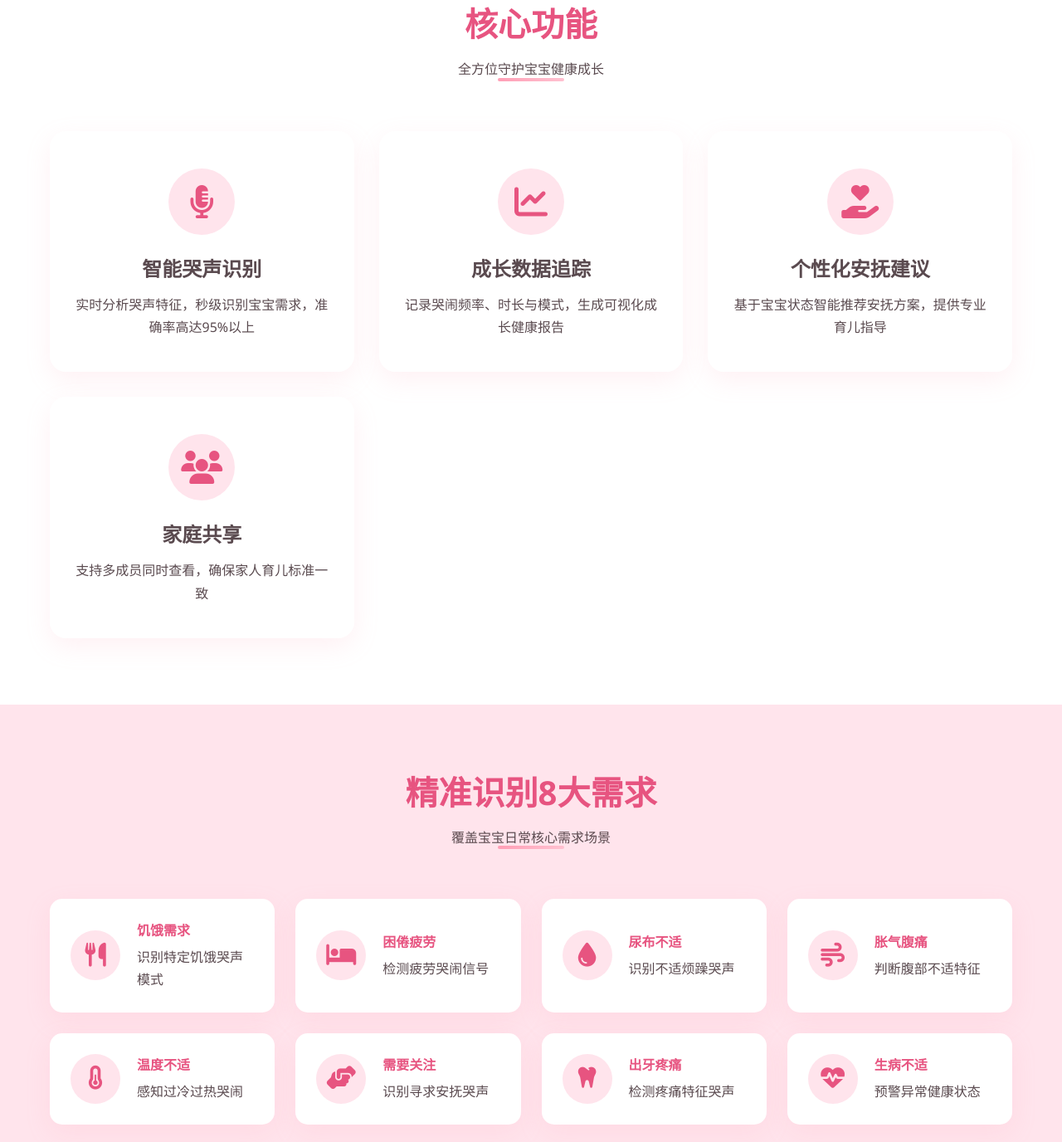
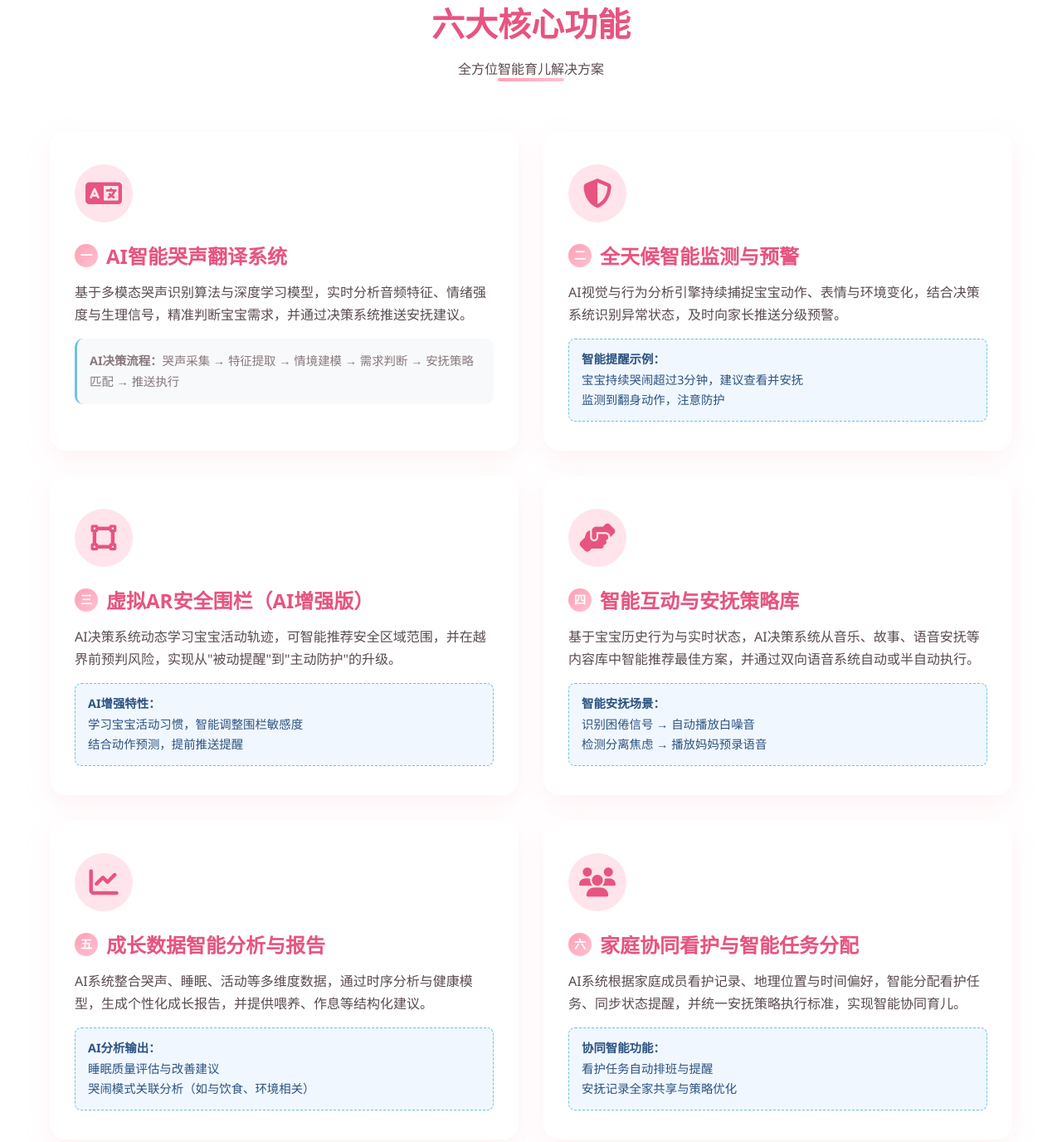
Before and after one commit to xuhenan519/iibaby, a plain HTML site: page index.html in a window 1280 px wide. Shown: the part 739-2115 px from the top of the page at 83% size. Drawn offline with Linux system fonts and the light colour scheme.

Commit message:
updata index

```diff
--- a/index.html
+++ b/index.html
@@ -268,52 +268,89 @@
             50% { transform: translateY(-20px); }
         }
 
-        /* ===== 产品功能 ===== */
+        /* ===== 六大核心功能 ===== */
         .features {
             background: white;
         }
 
         .features-grid {
             display: grid;
-            grid-template-columns: repeat(auto-fit, minmax(280px, 1fr));
+            grid-template-columns: repeat(auto-fit, minmax(380px, 1fr));
             gap: 30px;
         }
 
         .feature-card {
             background: var(--card-bg);
             border-radius: var(--radius);
-            padding: 40px 30px;
-            text-align: center;
+            padding: 35px 30px;
             box-shadow: var(--shadow);
             transition: all 0.3s ease;
             border-top: 5px solid transparent;
+            position: relative;
+            min-height: 320px;
         }
 
         .feature-card:hover {
-            transform: translateY(-10px);
+            transform: translateY(-8px);
             border-top-color: var(--primary-pink);
         }
 
         .feature-icon {
-            width: 80px;
-            height: 80px;
+            width: 70px;
+            height: 70px;
             background: var(--pink-light);
             border-radius: 50%;
             display: flex;
             align-items: center;
             justify-content: center;
-            margin: 0 auto 25px;
+            margin-bottom: 25px;
         }
 
         .feature-icon i {
-            font-size: 2.5rem;
+            font-size: 2.2rem;
             color: var(--pink-deep);
         }
 
         .feature-card h3 {
             font-size: 1.5rem;
             margin-bottom: 15px;
-            color: var(--text-dark);
+            color: var(--pink-deep);
+            display: flex;
+            align-items: center;
+            gap: 10px;
+        }
+
+        .feature-card h3 .feature-number {
+            background: var(--pink-gradient);
+            color: white;
+            width: 28px;
+            height: 28px;
+            border-radius: 50%;
+            display: inline-flex;
+            align-items: center;
+            justify-content: center;
+            font-size: 0.9rem;
+            font-weight: 600;
+        }
+
+        .process-flow {
+            margin-top: 15px;
+            padding: 15px;
+            background: #f8f9fa;
+            border-radius: 10px;
+            font-size: 0.9rem;
+            color: var(--text-light);
+            border-left: 3px solid var(--tech-blue);
+        }
+
+        .feature-example {
+            margin-top: 15px;
+            padding: 12px 15px;
+            background: #f0f7ff;
+            border-radius: 8px;
+            font-size: 0.9rem;
+            color: #2c5282;
+            border: 1px dashed #6EC1E4;
         }
 
         /* ===== 8大需求展示 ===== */
@@ -716,6 +753,10 @@
             .architecture-diagram {
                 flex-direction: column;
             }
+
+            .features-grid {
+                grid-template-columns: 1fr;
+            }
         }
 
         @media (max-width: 768px) {
@@ -772,7 +813,7 @@
 
                 <div class="nav-links">
                     <a href="#home">首页</a>
-                    <a href="#features">产品功能</a>
+                    <a href="#features">核心功能</a>
                     <a href="#needs">8大需求</a>
                     <a href="#tech-demo">技术体验</a>
                     <a href="#core-tech">核心技术</a>
@@ -804,8 +845,8 @@
                             <span class="stat-label">大需求分类</span>
                         </div>
                         <div class="stat-item">
-                            <span class="stat-number">10000+</span>
-                            <span class="stat-label">标注样本</span>
+                            <span class="stat-number">&lt;0.5s</span>
+                            <span class="stat-label">实时响应</span>
                         </div>
                     </div>
                 </div>
@@ -819,45 +860,89 @@
         </div>
     </section>
 
-    <!-- 产品功能 -->
+    <!-- 六大核心功能 -->
     <section class="features" id="features">
         <div class="container">
             <div class="section-title">
-                <h2>核心功能</h2>
-                <p>全方位守护宝宝健康成长</p>
+                <h2>六大核心功能</h2>
+                <p>全方位智能育儿解决方案</p>
             </div>
 
             <div class="features-grid">
                 <div class="feature-card">
                     <div class="feature-icon">
-                        <i class="fas fa-microphone-alt"></i>
+                        <i class="fas fa-language"></i>
                     </div>
-                    <h3>智能哭声识别</h3>
-                    <p>实时分析哭声特征，秒级识别宝宝需求，准确率高达95%以上</p>
+                    <h3><span class="feature-number">一</span> AI智能哭声翻译系统</h3>
+                    <p>基于多模态哭声识别算法与深度学习模型，实时分析音频特征、情绪强度与生理信号，精准判断宝宝需求，并通过决策系统推送安抚建议。</p>
+                    <div class="process-flow">
+                        <strong>AI决策流程：</strong>哭声采集 → 特征提取 → 情境建模 → 需求判断 → 安抚策略匹配 → 推送执行
+                    </div>
+                </div>
+
+                <div class="feature-card">
+                    <div class="feature-icon">
+                        <i class="fas fa-shield-alt"></i>
+                    </div>
+                    <h3><span class="feature-number">二</span> 全天候智能监测与预警</h3>
+                    <p>AI视觉与行为分析引擎持续捕捉宝宝动作、表情与环境变化，结合决策系统识别异常状态，及时向家长推送分级预警。</p>
+                    <div class="feature-example">
+                        <strong>智能提醒示例：</strong><br>
+                        宝宝持续哭闹超过3分钟，建议查看并安抚<br>
+                        监测到翻身动作，注意防护
+                    </div>
+                </div>
+
+                <div class="feature-card">
+                    <div class="feature-icon">
+                        <i class="fas fa-vector-square"></i>
+                    </div>
+                    <h3><span class="feature-number">三</span> 虚拟AR安全围栏（AI增强版）</h3>
+                    <p>AI决策系统动态学习宝宝活动轨迹，可智能推荐安全区域范围，并在越界前预判风险，实现从"被动提醒"到"主动防护"的升级。</p>
+                    <div class="feature-example">
+                        <strong>AI增强特性：</strong><br>
+                        学习宝宝活动习惯，智能调整围栏敏感度<br>
+                        结合动作预测，提前推送提醒
+                    </div>
+                </div>
+
+                <div class="feature-card">
+                    <div class="feature-icon">
+                        <i class="fas fa-hands-helping"></i>
+                    </div>
+                    <h3><span class="feature-number">四</span> 智能互动与安抚策略库</h3>
+                    <p>基于宝宝历史行为与实时状态，AI决策系统从音乐、故事、语音安抚等内容库中智能推荐最佳方案，并通过双向语音系统自动或半自动执行。</p>
+                    <div class="feature-example">
+                        <strong>智能安抚场景：</strong><br>
+                        识别困倦信号 → 自动播放白噪音<br>
+                        检测分离焦虑 → 播放妈妈预录语音
+                    </div>
                 </div>
 
                 <div class="feature-card">
                     <div class="feature-icon">
                         <i class="fas fa-chart-line"></i>
                     </div>
-                    <h3>成长数据追踪</h3>
-                    <p>记录哭闹频率、时长与模式，生成可视化成长健康报告</p>
-                </div>
-
-                <div class="feature-card">
-                    <div class="feature-icon">
-                        <i class="fas fa-hand-holding-heart"></i>
+                    <h3><span class="feature-number">五</span> 成长数据智能分析与报告</h3>
+                    <p>AI系统整合哭声、睡眠、活动等多维度数据，通过时序分析与健康模型，生成个性化成长报告，并提供喂养、作息等结构化建议。</p>
+                    <div class="feature-example">
+                        <strong>AI分析输出：</strong><br>
+                        睡眠质量评估与改善建议<br>
+                        哭闹模式关联分析（如与饮食、环境相关）
                     </div>
-                    <h3>个性化安抚建议</h3>
-                    <p>基于宝宝状态智能推荐安抚方案，提供专业育儿指导</p>
                 </div>
 
                 <div class="feature-card">
                     <div class="feature-icon">
                         <i class="fas fa-users"></i>
                     </div>
-                    <h3>家庭共享</h3>
-                    <p>支持多成员同时查看，确保家人育儿标准一致</p>
+                    <h3><span class="feature-number">六</span> 家庭协同看护与智能任务分配</h3>
+                    <p>AI系统根据家庭成员看护记录、地理位置与时间偏好，智能分配看护任务、同步状态提醒，并统一安抚策略执行标准，实现智能协同育儿。</p>
+                    <div class="feature-example">
+                        <strong>协同智能功能：</strong><br>
+                        看护任务自动排班与提醒<br>
+                        安抚记录全家共享与策略优化
+                    </div>
                 </div>
             </div>
         </div>
@@ -894,11 +979,11 @@
 
                 <div class="need-item">
                     <div class="need-icon">
-                        <i class="fas fa-tint"></i>
+                        <i class="fas fa-shield-heart"></i>
                     </div>
                     <div class="need-content">
-                        <h4>尿布不适</h4>
-                        <p>识别不适烦躁哭声</p>
+                        <h4>恐惧不安</h4>
+                        <p>识别因惊吓、陌生环境引发的焦虑哭声</p>
                     </div>
                 </div>
 
@@ -1036,12 +1121,12 @@
             <div class="tech-stack">
                 <div class="tech-card">
                     <h3><i class="fas fa-brain"></i> AI哭声语义识别</h3>
-                    <p>基于超10000条标注样本训练的深度学习模型，精准分辨饥饿、疼痛等8类宝宝需求，识别准确率达95%以上。</p>
+                    <p>基于超10000条标注样本训练的深度学习模型，精准分辨8类宝宝需求，识别准确率达95%以上，响应时间&lt;0.5秒。</p>
                     <ul class="tech-features">
                         <li><i class="fas fa-check"></i> 超10000条专业标注样本训练</li>
                         <li><i class="fas fa-check"></i> 95%以上识别准确率</li>
                         <li><i class="fas fa-check"></i> 8类核心需求精准分类</li>
-                        <li><i class="fas fa-check"></i> 实时响应，＜2秒完成分析</li>
+                        <li><i class="fas fa-check"></i> 实时响应，&lt;0.5秒完成分析</li>
                     </ul>
                 </div>
 
@@ -1121,7 +1206,7 @@
                 <div>
                     <h3>产品</h3>
                     <div class="footer-links">
-                        <a href="#features">功能特点</a>
+                        <a href="#features">核心功能</a>
                         <a href="#core-tech">技术原理</a>
                         <a href="#tech-demo">技术体验</a>
                         <a href="#">使用指南</a>
@@ -1195,55 +1280,55 @@
             });
         });
 
-        // 8种情绪的数据配置
+        // 8种情绪的数据配置（基于8大需求）
         const emotionData = [
             {
-                emotion: "饥饿",
+                emotion: "饥饿需求",
                 confidence: 92,
-                features: "哭声短促有力，呈波浪式上升，伴有吮吸动作或手指放入口中",
-                advice: "建议：立即喂奶，检查上次喂奶时间。喂奶前可先安抚，避免宝宝因饥饿过度而呛奶。"
+                features: "哭声短促有力，呈波浪式上升，伴有吮吸动作或手指放入口中，声谱图显示高频集中",
+                advice: "建议：检查上次喂奶时间，立即准备喂奶。喂奶前先安抚宝宝，避免因饥饿过度而呛奶。"
             },
             {
-                emotion: "困倦",
+                emotion: "困倦疲劳",
                 confidence: 88,
-                features: "哭声呈鸣咽状，音调较低，节奏缓慢，可能伴随揉眼睛、打哈欠",
+                features: "哭声呈鸣咽状，音调较低，节奏缓慢，可能伴随揉眼睛、打哈欠，眼睛半闭状态",
                 advice: "建议：营造安静、昏暗的睡眠环境，轻柔安抚，可尝试摇篮曲或白噪音辅助入眠。"
             },
             {
-                emotion: "不适",
+                emotion: "恐惧不安",
                 confidence: 85,
-                features: "哭声尖锐刺耳，时断时续，身体扭动不安，可能因尿布湿或衣物不适",
-                advice: "建议：检查尿布是否干燥，衣物是否过紧或标签摩擦。保持环境舒适温度22-26℃。"
+                features: "哭声突然爆发，音调高亢颤抖，伴有惊跳反射，可能因陌生环境或突然声响引发",
+                advice: "建议：立即拥抱安抚，轻声细语，提供安全感。避免突然的噪音和强光刺激。"
             },
             {
-                emotion: "胀气",
+                emotion: "胀气腹痛",
                 confidence: 90,
-                features: "哭声突然而尖锐，双腿向上蜷缩，腹部紧张，可能在喂奶后发生",
+                features: "哭声尖锐持久，双腿向上蜷缩，腹部紧张，可能在喂奶后发生，伴有排气困难",
                 advice: "建议：竖抱轻拍背部帮助打嗝，顺时针按摩腹部，可尝试飞机抱缓解不适。"
+            },
+            {
+                emotion: "温度不适",
+                confidence: 82,
+                features: "哭声烦躁不安，皮肤潮红或发凉，呼吸变化，手脚温度异常，寻求舒适姿势",
+                advice: "建议：检查环境温度，调整衣物厚度。理想室温22-24℃，避免过热或过冷。"
             },
             {
                 emotion: "需要关注",
                 confidence: 78,
-                features: "哭声轻柔带有试探性，时哭时停，会观察周围是否有人回应",
-                advice: "建议：给予适当关注和拥抱，但避免过度响应以免形成依赖。可进行亲子互动游戏。"
+                features: "哭声轻柔带有试探性，时哭时停，会观察周围是否有人回应，眼神寻找",
+                advice: "建议：给予适当关注和拥抱，进行亲子互动游戏，但避免过度响应以免形成依赖。"
             },
             {
-                emotion: "疼痛",
-                confidence: 95,
-                features: "哭声尖锐持久，音调高亢，伴有痛苦表情，身体僵硬或颤抖",
-                advice: "建议：立即检查有无受伤或异常，测量体温，必要时就医。出牙期可使用牙胶缓解。"
+                emotion: "出牙疼痛",
+                confidence: 87,
+                features: "哭声尖锐断续，流口水增多，牙龈红肿，喜欢咬东西，可能伴有轻微发热",
+                advice: "建议：提供干净牙胶或冷敷牙龈，按摩牙龈缓解不适，必要时咨询儿科医生。"
             },
             {
-                emotion: "过热",
-                confidence: 82,
-                features: "哭声烦躁不安，皮肤潮红出汗，呼吸稍快，手脚温热",
-                advice: "建议：减少衣物包裹，调整室温至22-24℃，保持通风，避免阳光直射。"
-            },
-            {
-                emotion: "惊吓",
-                confidence: 87,
-                features: "哭声突然爆发，音调极高，伴有惊跳反射，可能因突然声响或光线",
-                advice: "建议：立即拥抱安抚，轻声细语，提供安全感。避免突然的噪音和强光刺激。"
+                emotion: "生病不适",
+                confidence: 91,
+                features: "哭声异常虚弱或尖锐，伴有异常体温、食欲不振、精神萎靡或其他异常症状",
+                advice: "建议：立即测量体温，观察其他症状。如持续异常，及时就医检查。"
             }
         ];
 
@@ -1259,7 +1344,7 @@
         recordBtn.addEventListener('click', function() {
             // 开始录制状态
             recordBtn.classList.add('recording');
-            recordBtn.innerHTML = '<i class="fas fa-circle"></i> 正在分析中...';
+            recordBtn.innerHTML = '<i class="fas fa-circle"></i> AI分析中...';
             recordBtn.disabled = true;
 
             // 随机选择一种情绪
```
